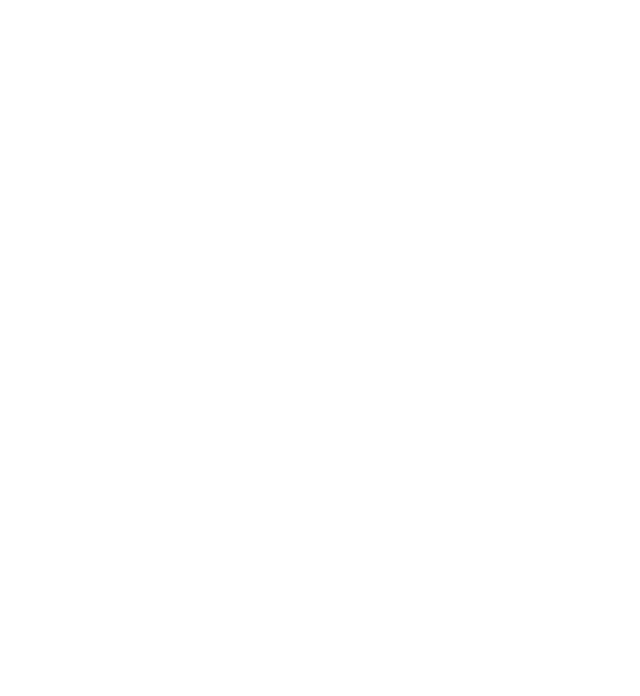
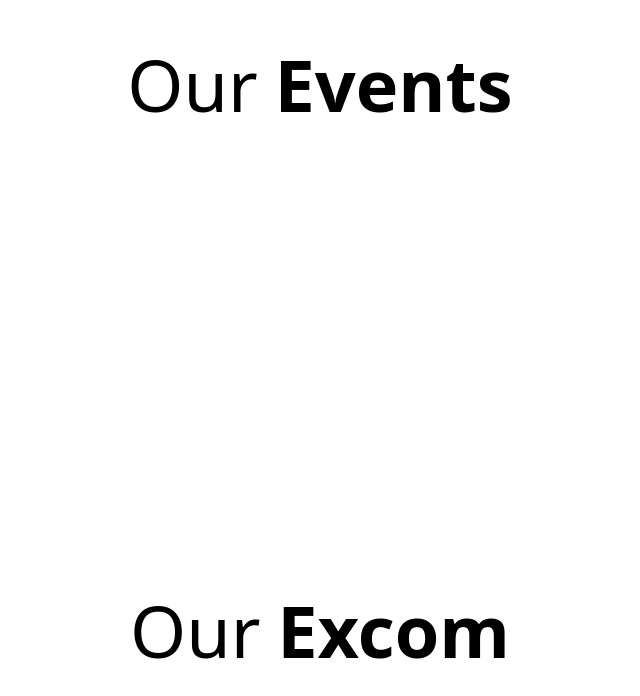
Before and after one commit to IEDCASIET/IEDC-Website, a React (Vite) app: page / in a window 1280 px wide. Shown: the part 1824-2520 px from the top of the page, without its empty margins (320-960 px from the left). Before the commit the page ends 1516 px from the top, so only its background shows below. Built offline with nearby package versions, Linux system fonts and the light colour scheme.

Commit message:
added Events and excom

```diff
--- a/src/App.jsx
+++ b/src/App.jsx
@@ -1,6 +1,8 @@
 // import { Element } from 'react-scroll';
 import Home from './pages/Home/Home';
 import About from './pages/About/About';
+import Events from './pages/Events/Events';
+import Excom from './pages/Excom/Excom';
 // import Navbar from './components/Navbar/Navbar';
 
 export default function App() {
@@ -9,7 +11,8 @@
       {/* <Navbar /> */}
       <Home />
       <About />
-      {/* <Events /> */}
+      <Events />
+      <Excom />
     </div>
   );
 }
```
